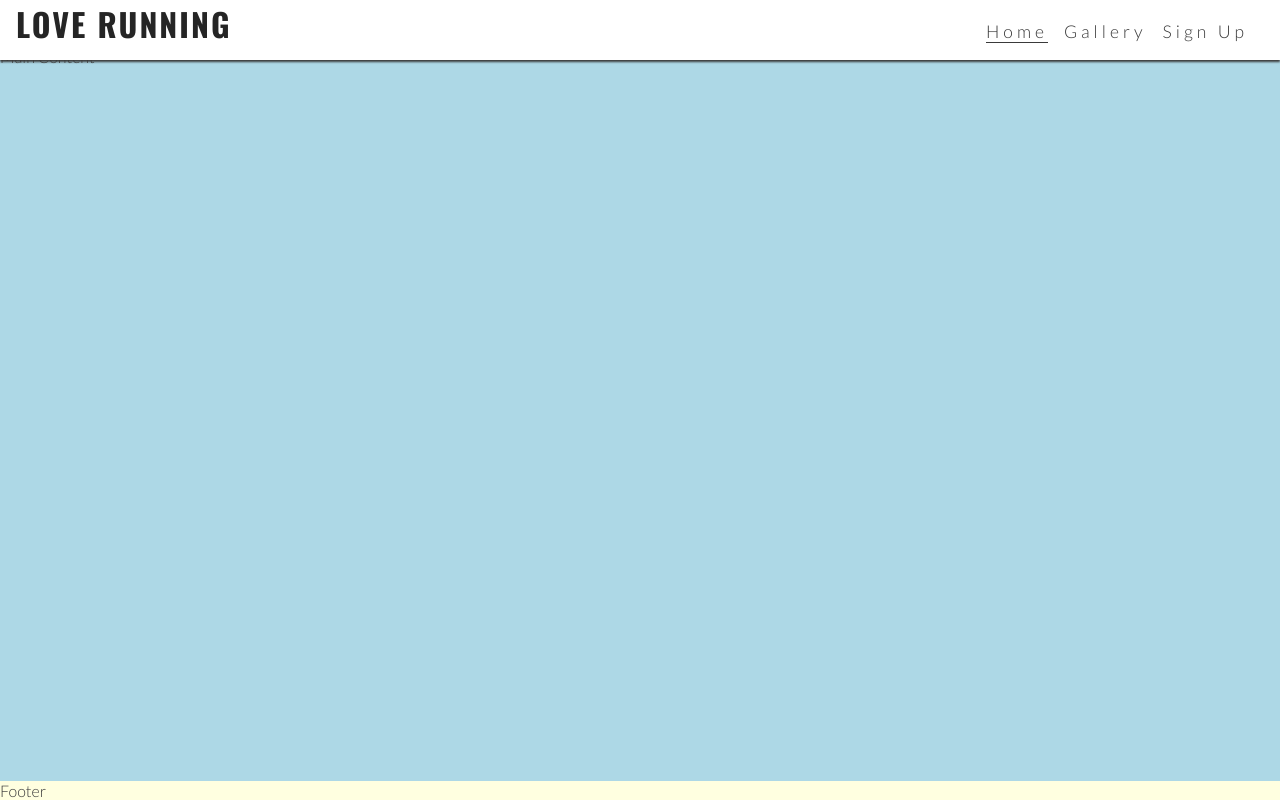
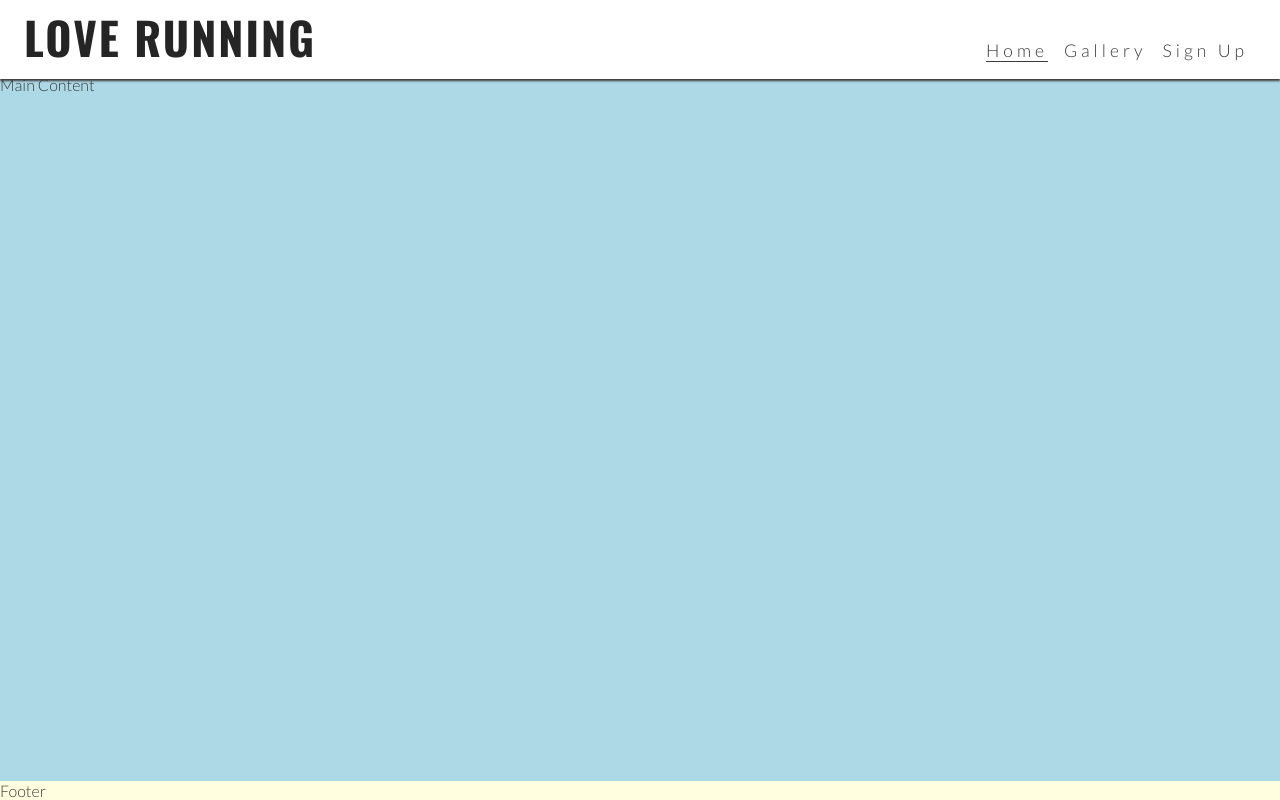
Before and after one commit to liambaker93/love-running-project, a plain HTML site: page index.html in a window 1280 px wide. Drawn offline with nearby package versions, Linux system fonts and the light colour scheme.

Commit message:
make logo larger, push main down to show under larger header

```diff
--- a/assets/css/style.css
+++ b/assets/css/style.css
@@ -128,4 +128,16 @@ footer {
     .nav-toggle-label {
        display: none;
     }
+
+    #logo {
+        font-size: 280%;
+        line-height: 75px;
+        margin: 0 0.5rem;
+    }
+
+    /* main content */
+    main {
+        /*push main content down to accomodate larger header */
+        margin-top: 75px;
+    }
 }
```
